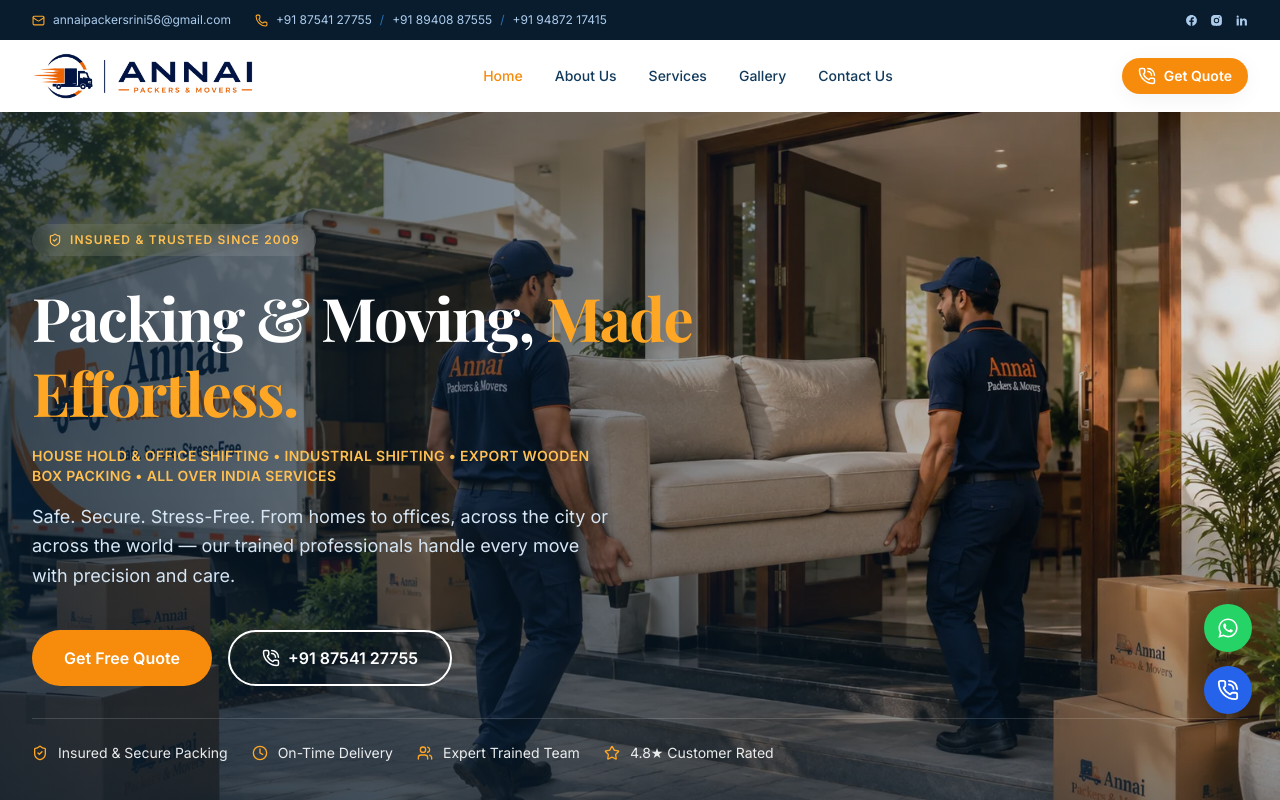
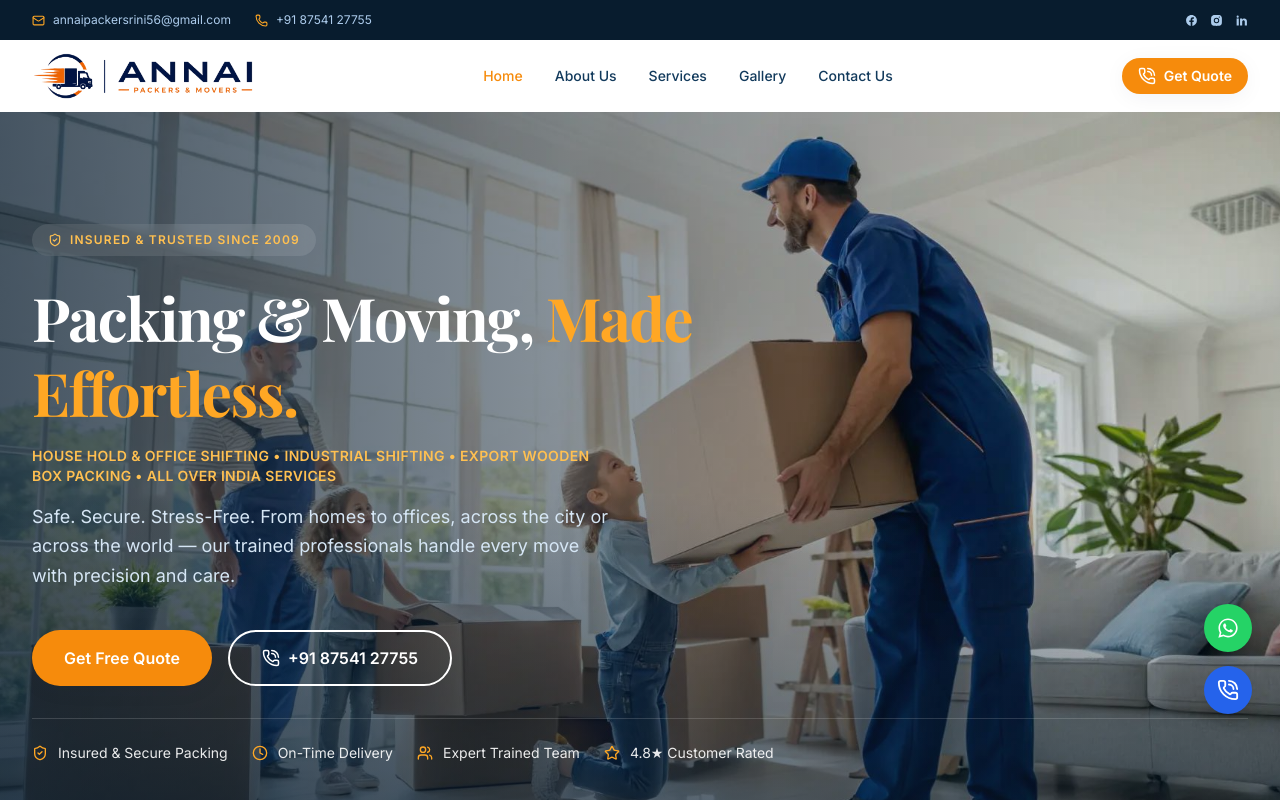
Before and after one commit to Luisant-git/Annai--Packers, a React (Vite) app in the folder frontend/: page / in a window 1280 px wide. Shown: the top 800 px of the page. Built offline with nearby package versions, Linux system fonts and the light colour scheme.

Commit message:
update breadcrumb and hero images

```diff
--- a/frontend/src/components/common/PageHero.jsx
+++ b/frontend/src/components/common/PageHero.jsx
@@ -1,6 +1,6 @@
 import { Link } from 'react-router-dom'
 import { ChevronRight } from 'lucide-react'
-import bannerBg from '@/assets/hero-banner1.webp'
+import bannerBg from '@/assets/img6.jpeg'
 
 export default function PageHero({ title, subtitle, breadcrumb = [], compact = false }) {
   return (
--- a/frontend/src/components/home/Hero.jsx
+++ b/frontend/src/components/home/Hero.jsx
@@ -2,13 +2,13 @@
 import { motion, AnimatePresence } from 'framer-motion'
 import { ShieldCheck, Clock, Users, Star, PhoneCall } from 'lucide-react'
 import Button from '@/components/common/Button'
-import heroBanner1 from '@/assets/hero-banner1.webp'
-import heroBanner2 from '@/assets/hero-banner2.webp'
-import heroBanner3 from '@/assets/hero-banner3.webp'
+import fleetInWarehouse from '@/assets/img5.jpeg'
+import familyHandover from '@/assets/img8.jpeg'
+import movingSofa from '@/assets/img2.jpeg'
 import { COMPANY } from '@/utils/constants'
 import { getContactHref, isWaMe } from '@/utils/contactLinks'
 
-const SLIDES = [heroBanner1, heroBanner2, heroBanner3]
+const SLIDES = [fleetInWarehouse, familyHandover, movingSofa]
 const SLIDE_DURATION = 5000
 
 const TRUST_INDICATORS = [
--- a/frontend/src/components/layout/Header.jsx
+++ b/frontend/src/components/layout/Header.jsx
@@ -25,21 +25,9 @@
           </a>
           <div className="flex items-center gap-2">
             <Phone size={13} className="shrink-0 text-accent-400" />
-            {COMPANY.phones.map((p, i) => {
-              const href = getContactHref(p.raw)
-              return (
-                <span key={p.raw} className="flex items-center gap-2">
-                  <a
-                    href={href}
-                    className="transition-colors hover:text-accent-400"
-                    {...(isWaMe(href) ? { target: '_blank', rel: 'noopener noreferrer' } : {})}
-                  >
-                    {p.display}
-                  </a>
-                  {i < COMPANY.phones.length - 1 && <span className="text-brand-500">/</span>}
-                </span>
-              )
-            })}
+            <a href={`tel:${COMPANY.phoneRaw}`} className="transition-colors hover:text-accent-400">
+              {COMPANY.phone}
+            </a>
           </div>
         </div>
         <div className="flex items-center gap-3">
--- a/frontend/src/pages/About.jsx
+++ b/frontend/src/pages/About.jsx
@@ -6,7 +6,7 @@
 import WhyChooseUs from '@/components/home/WhyChooseUs'
 import CtaBand from '@/components/home/CtaBand'
 import { COMPANY } from '@/utils/constants'
-import storyImg from '@/assets/hero-banner2.webp'
+import storyImg from '@/assets/img1.jpeg'
 
 const VALUES = [
   {
```
